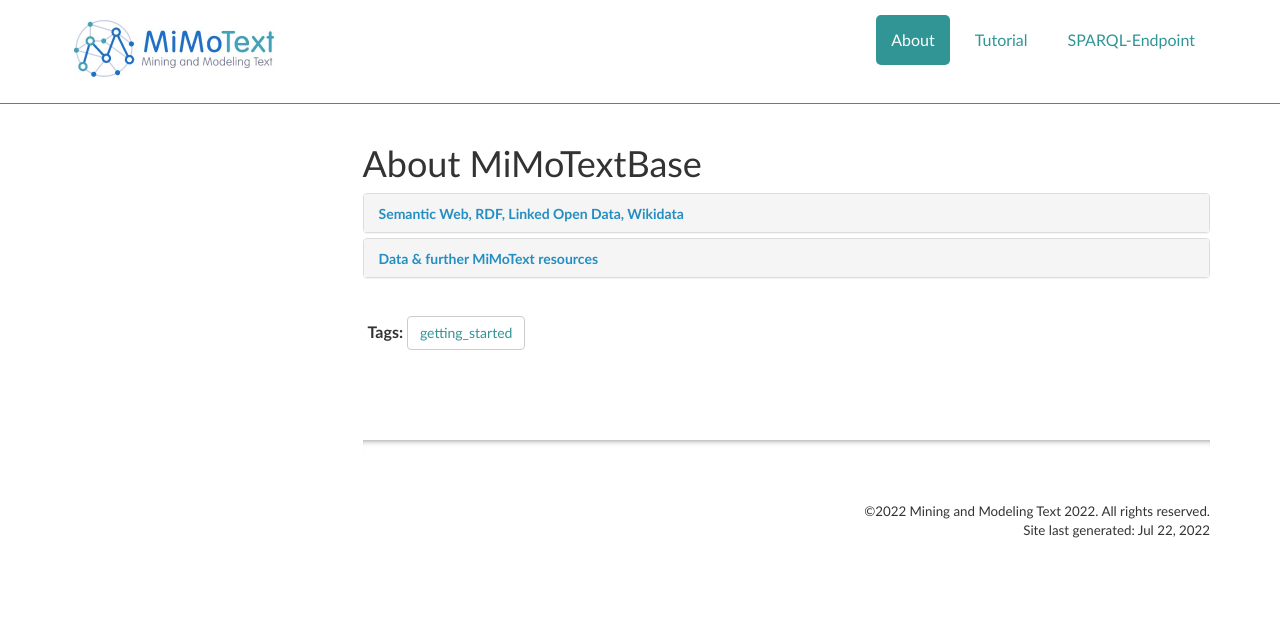
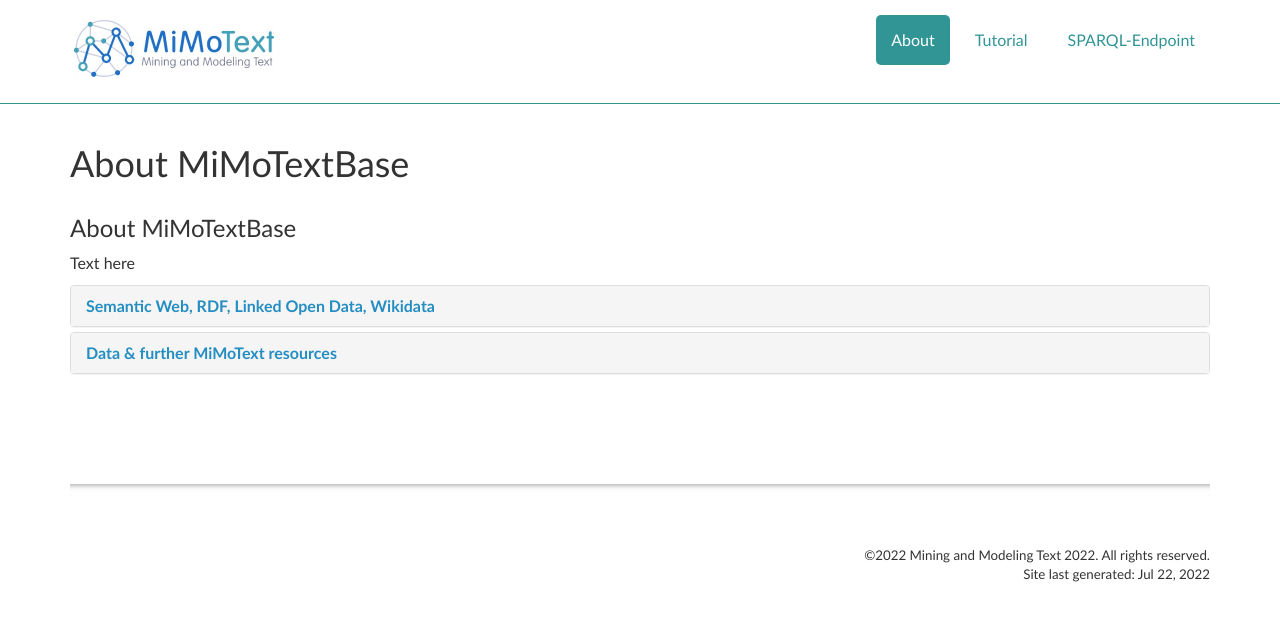
Before and after one commit to MiMoText/MiMoTextBase_Tutorial, a Jekyll site: the page built from pages/mydoc/aboutMiMoTextBase.md, in a window 1280 px wide. Shown: the top 621 px of the page. Built offline with Jekyll 4.4.1, drawn with Linux system fonts in a browser that asks for light colours; comment, search, counter and statistics services are not loaded; our own code applies the rules of GitHub Pages for plain Markdown files.

Commit message:
changed about-pages and links in landing-page

```diff
--- a/_config.yml
+++ b/_config.yml
@@ -106,10 +106,10 @@
 
 # needed for sitemap.xml file only
 
-baseurl: "MiMoTextBase_Tutorial"
+baseurl: "" #"MiMoTextBase_Tutorial"
 url: ""
 
-github: [metadata]
+#github: [metadata]
 
 plugins:
 - jekyll-feed
--- a/_includes/landing-page.html
+++ b/_includes/landing-page.html
@@ -19,7 +19,7 @@
   <div>
     <h2><a href="/about/">{{ include.title_2 }}</a></h2>
     {{ include.content_2 | markdownify }}
-    <a href="/aboutMiMoTextBase.html">
+    <a href="./aboutMiMoTextBase.html">
       <button class="btn-primary">About</button>
     </a>
   </div>
@@ -31,7 +31,7 @@
   </div>
     <h2><a href="/tutorial/">{{ include.title_3 }}</a></h2>
     {{ include.content_3 | markdownify }}
-    <a href="/tutorial_index.html">
+    <a href="./tutorial_index.html">
     <button class="btn-primary">Tutorial</button></a>
 </div>
 <div style="clear: both">
--- a/css/customstyles.css
+++ b/css/customstyles.css
@@ -308,7 +308,7 @@
 }
 
 a.accordion-toggle, a.accordion-collapsed {
-    font-size: 14px;
+    font-size: 16px;
     text-decoration: none;
 }
 
@@ -1165,6 +1165,7 @@
 }
 
 h4.panel-title {
+    font-size: large;
     padding-top: 0px;
     margin-top: 0px;
 }
--- a/pages/mydoc/aboutMiMoTextBase.md
+++ b/pages/mydoc/aboutMiMoTextBase.md
@@ -1,12 +1,15 @@
 ---
-title: About MiMoTextBase
-tags: [getting_started]
+title: # About MiMoTextBase
 keywords:
 summary:
-sidebar: false #mydoc_sidebar
+hide_sidebar: true
 permalink: aboutMiMoTextBase.html
 folder: mydoc
 toc: false
 ---
 
+## About MiMoTextBase
+
+Text here
+
 {% include about.html %}
```
Also changed, not shown: css/bootstrap.min.css.
